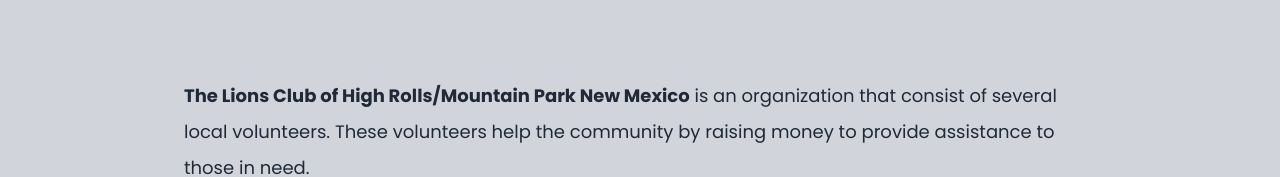
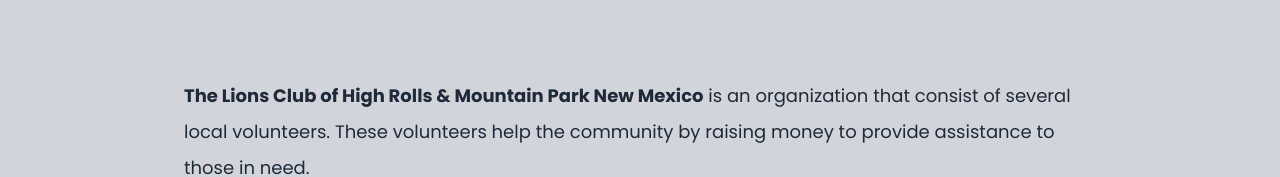
Before and after one commit to hrmplions/hrmplions, a website: page about-us.html in a window 1280 px wide. Shown: the part 960-1137 px from the top of the page. Drawn offline with Linux system fonts and the light colour scheme.

Commit message:
Modified test

```diff
--- a/about-us.html
+++ b/about-us.html
@@ -54,7 +54,9 @@
         class="container max-w-6xl mx-auto px-6 py-20 text-gray-800 text-lg md:w-3/4 md:leading-loose"
       >
         <p>
-          <strong>The Lions Club of High Rolls/Mountain Park New Mexico</strong>
+          <strong
+            >The Lions Club of High Rolls & Mountain Park New Mexico</strong
+          >
           is an organization that consist of several local volunteers. These
           volunteers help the community by raising money to provide assistance
           to those in need.
```
